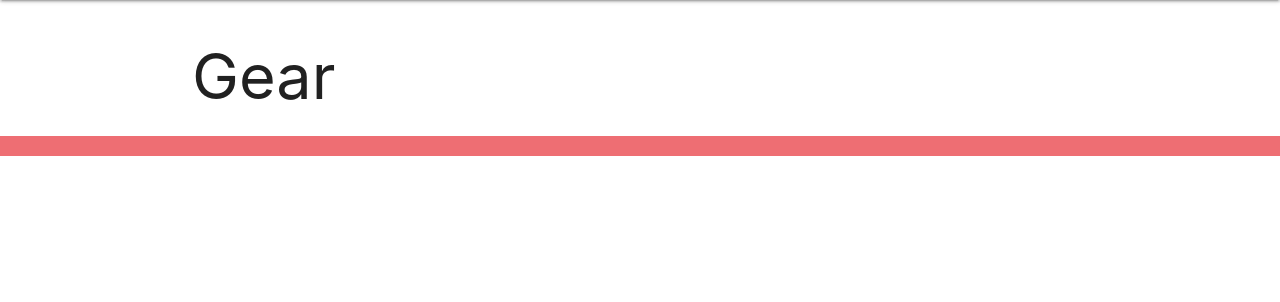
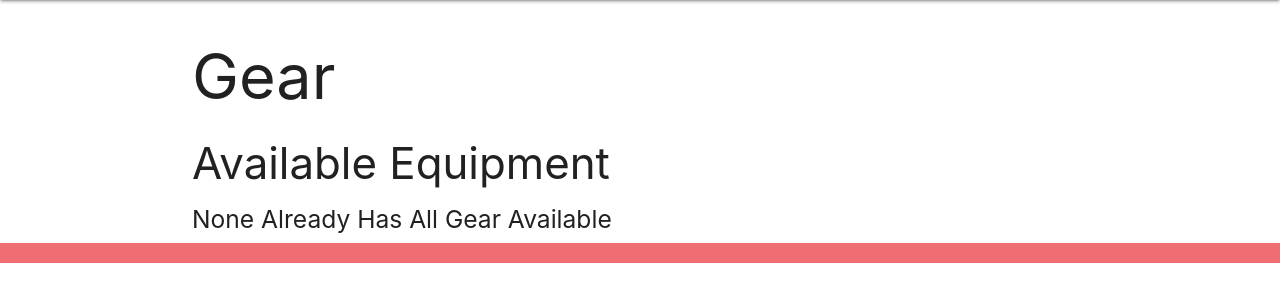
Before and after one commit to lcrosariol/Photofy, a Django app: template main_app/templates/equipment.html in a window 1280 px wide. Shown: the part 64-366 px from the top of the page. Run offline with Django 3.2, Linux system fonts and the light colour scheme; the template is opened without the code that fills it, so the values that code supplies are empty.

Commit message:
add equipment html information.. need to update associated gear url

```diff
--- a/main_app/templates/equipment.html
+++ b/main_app/templates/equipment.html
@@ -2,5 +2,27 @@
 {% block content %}
 
 <h1>Gear</h1>
+<div class="col s6">
+    <h3>Available Equipment</h3>
+    {% if equipment.count %}
+      {% for equipment in equipment.all %}
+        <div class="card">
+          <div class="card-content">
+            <span class="card-title">
+              <div>{{ equipment.type }} {{ equipment.model }}</div>
+            </span>
+          </div>
+          <div class="card-action">
+            <form action="{% url 'assoc_equipment' user.id equipment.id %}" method="post">
+              {% csrf_token %}
+              <button type="submit" class="btn">Add</button>
+            </form>
+          </div>
+        </div>
+      {% endfor %}
+    {% else %}
+      <h5>{{user.id}} Already Has All Gear Available</h5>
+    {% endif %}
+  </div>
 
 {% endblock %}
```
